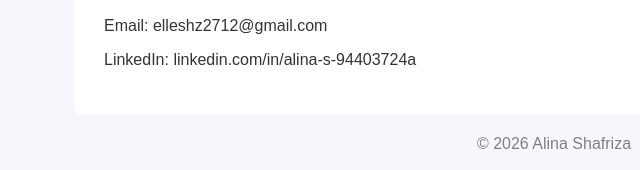
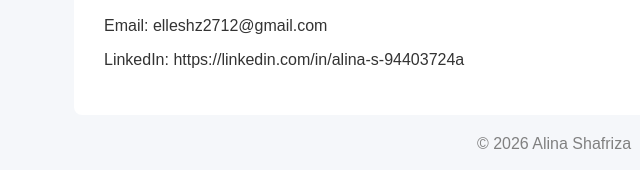
Before and after one commit to elleshz/elleshz.github.io, a plain HTML site: page index.html in a window 1280 px wide. Shown: the part 1140-1310 px from the top of the page, 86-726 px from the left. Drawn offline with Linux system fonts and the light colour scheme.

Commit message:
Update index.html

```diff
--- a/index.html
+++ b/index.html
@@ -107,7 +107,7 @@
 <section>
     <h2>Contact</h2>
     <p>Email: elleshz2712@gmail.com</p>
-    <p>LinkedIn: linkedin.com/in/alina-s-94403724a</p>
+    <p>LinkedIn: https://linkedin.com/in/alina-s-94403724a</p>
 </section>
 
 <footer>
```
